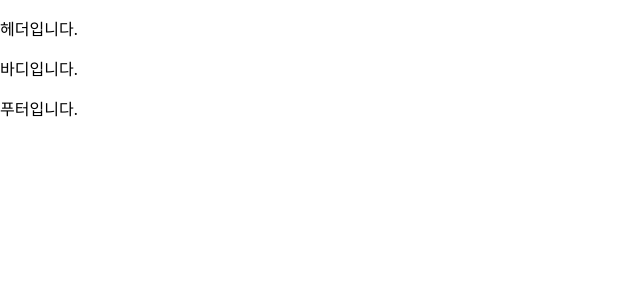
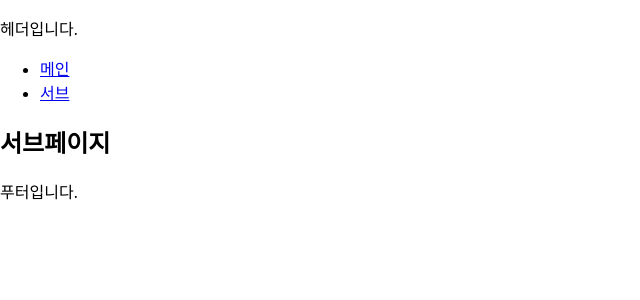
Before and after one commit to chadireoroonu/Independence, a React (Create React App) app in the folder calendar/: page /sub in a window 1280 px wide. Shown: the top 300 px of the page, without its empty margins (0-640 px from the left). Built offline with nearby package versions, Linux system fonts and the light colour scheme.

Commit message:
✨ Feat: 기본 router 설정

```diff
--- a/calendar/package.json
+++ b/calendar/package.json
@@ -8,6 +8,7 @@
     "@testing-library/user-event": "^13.5.0",
     "react": "^18.2.0",
     "react-dom": "^18.2.0",
+    "react-router-dom": "^6.21.1",
     "react-scripts": "5.0.1",
     "router-dom": "^2.2.11",
     "web-vitals": "^2.1.4"
--- a/calendar/src/App.js
+++ b/calendar/src/App.js
@@ -1,22 +1,37 @@
-// import { BrowserRouter as Router, Route, Link } from 'react-router-dom';
+import React from 'react';
+import { BrowserRouter as Router, Route, Link, Routes } from 'react-router-dom';
 import './App.css';
-
-// import Main from './pages/Main';
-// import Sub from './pages/Sub';
+import Main from './pages/Main';
+import Sub from './pages/Sub';
 
 function App() {
   return (
+    <Router>
       <div>
         <header>
           <p>헤더입니다.</p>
+          <nav>
+            <ul>
+              <li>
+                <Link to="/">메인</Link>
+              </li>
+              <li>
+                <Link to="/sub">서브</Link>
+              </li>
+            </ul>
+          </nav>
         </header>
         <body>
-        <p>바디입니다.</p>
+          <Routes>
+            <Route path="/" element={<Main />} />
+            <Route path="/sub" element={<Sub />} />
+          </Routes>
         </body>
         <footer>
           <p>푸터입니다.</p>
         </footer>
       </div>
+    </Router>
   );
 }
 
--- /dev/null
+++ b/calendar/src/pages/Main.js
@@ -0,0 +1,12 @@
+import React from 'react';
+
+function Main() {
+  return (
+    <div>
+    	<h2>메인페이지</h2>
+			<p>메인 페이지의 내용입니다.</p>
+    </div>
+  );
+}
+
+export default Main;
--- /dev/null
+++ b/calendar/src/pages/Sub.js
@@ -0,0 +1,11 @@
+import React from 'react';
+
+function Sub() {
+  return (
+    <div>
+      <h2>서브페이지</h2>
+    </div>
+  );
+}
+
+export default Sub;
```
Also changed, not shown: 1 other file (tests, documents, lock files or other folders). Lines whose indentation alone changed are shown as unchanged.
